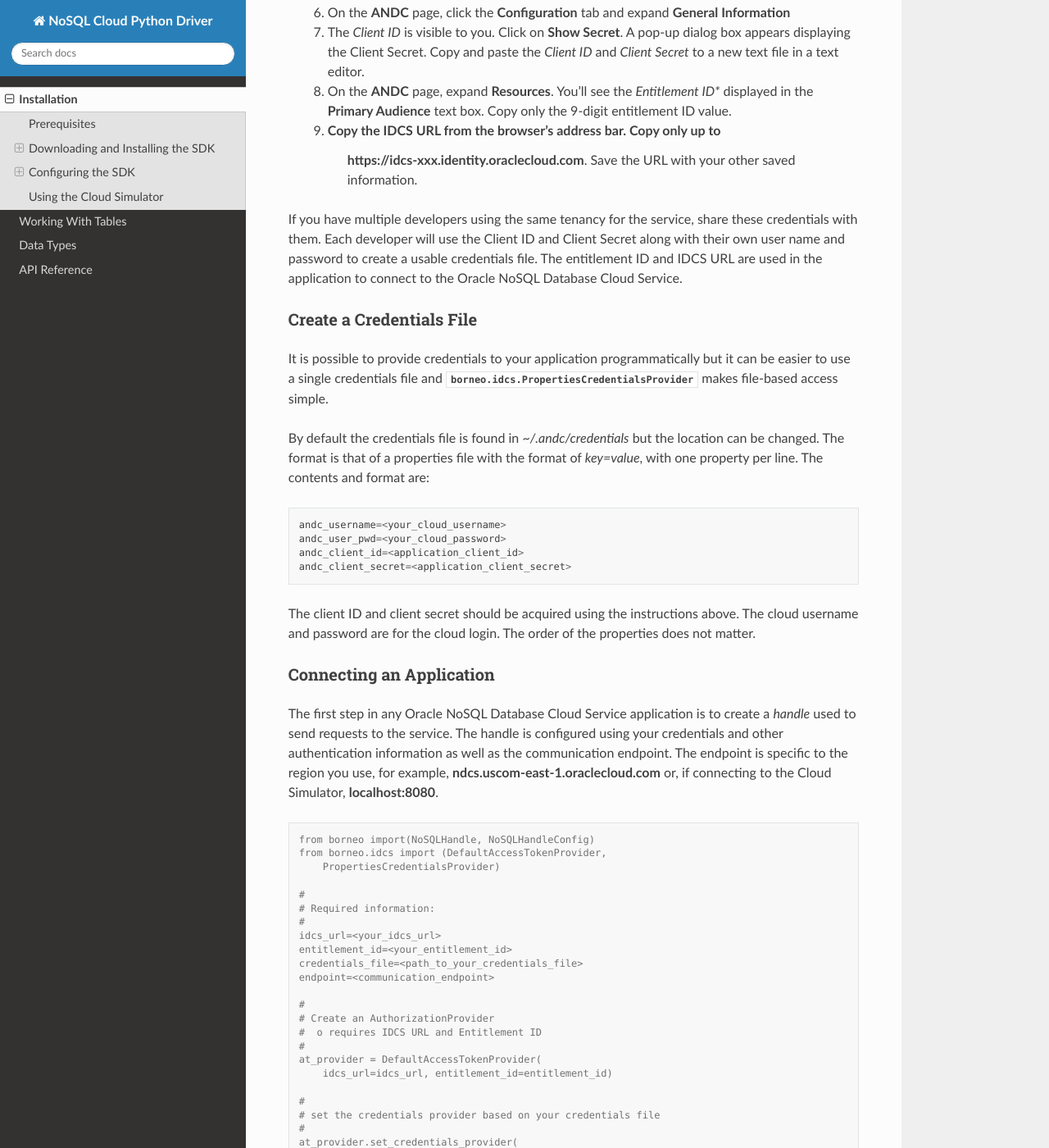
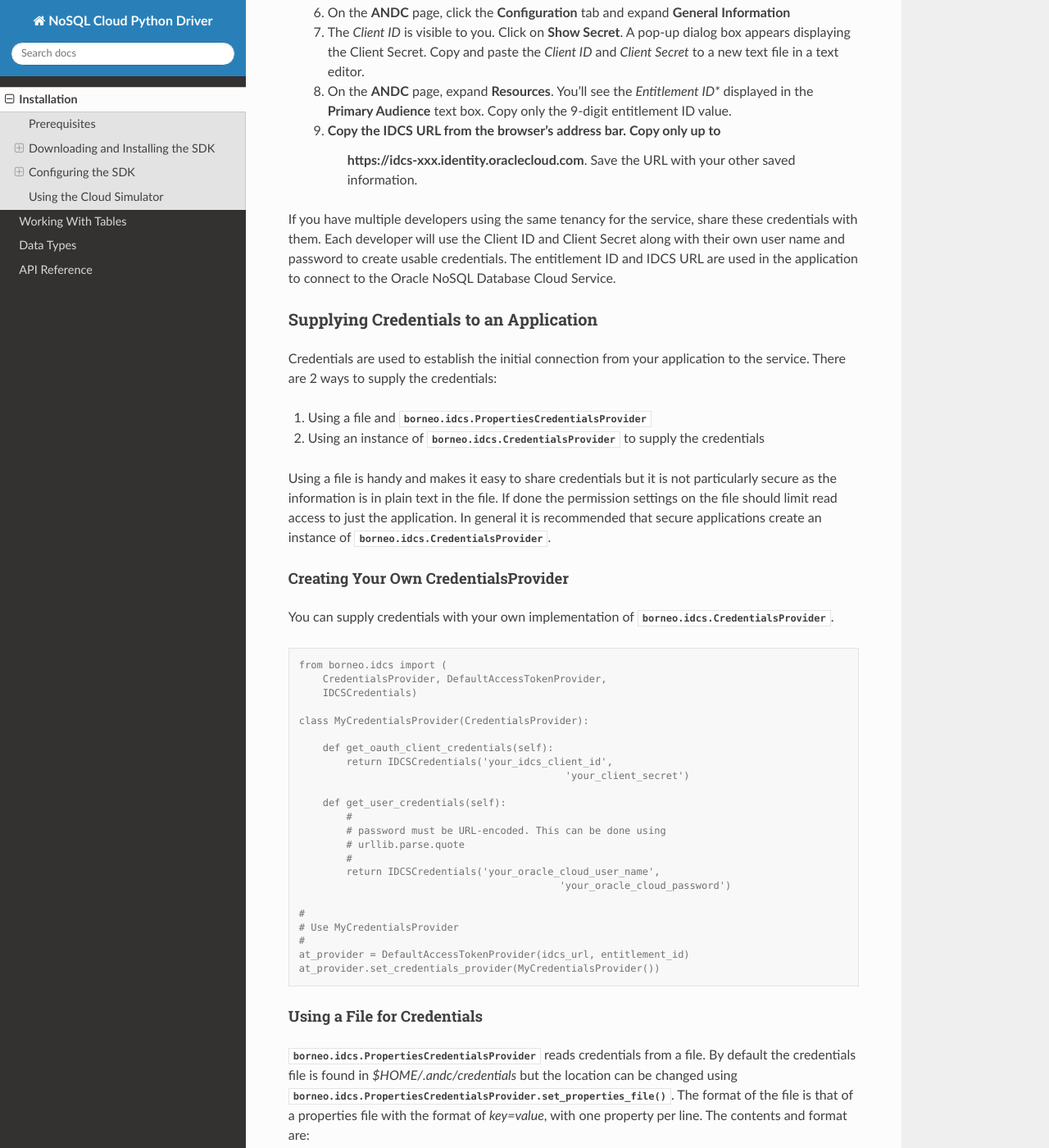
Before and after one commit to oracle/nosql-python-sdk, a Sphinx documentation site: the page built from docs/installation.rst, in a window 1280 px wide and 1400 px high, scrolled down 1849 px. Shown: the whole window at 82% size. Built offline with Sphinx 7.4.7 and the Read the Docs theme 2.0.0, drawn with Linux system fonts in a browser that asks for light colours; the version number is read from the project's files by our own code; some of the changed text lies outside the part shown.

Commit message:
Update documentation and examples to better describe CredentialsProvider usage as well as fixing the case where an application supplies its own CredentialsProvider

```diff
--- a/docs/installation.rst
+++ b/docs/installation.rst
@@ -103,21 +103,69 @@
 
 If you have multiple developers using the same tenancy for the service, share
 these credentials with them. Each developer will use the Client ID and Client
-Secret along with their own user name and password to create a usable
-credentials file. The entitlement ID and IDCS URL are used in the application to
+Secret along with their own user name and password to create usable
+credentials. The entitlement ID and IDCS URL are used in the application to
 connect to the Oracle NoSQL Database Cloud Service.
 
-=========================
-Create a Credentials File
-=========================
 
-It is possible to provide credentials to your application programmatically but
-it can be easier to use a single credentials file and
-:class:`borneo.idcs.PropertiesCredentialsProvider` makes file-based access
-simple.
+=======================================
+Supplying Credentials to an Application
+=======================================
 
-By default the credentials file is found in *~/.andc/credentials* but the
-location can be changed. The format is that of a properties file with the
+Credentials are used to establish the initial connection from your application
+to the service. There are 2 ways to supply the credentials:
+
+1. Using a file and :class:`borneo.idcs.PropertiesCredentialsProvider`
+2. Using an instance of :class:`borneo.idcs.CredentialsProvider` to supply
+   the credentials
+
+Using a file is handy and makes it easy to share credentials but it is not
+particularly secure as the information is in plain text in the file. If done the
+permission settings on the file should limit read access to just the
+application. In general it is recommended that secure applications create an
+instance of :class:`borneo.idcs.CredentialsProvider`.
+
+Creating Your Own CredentialsProvider
+-------------------------------------
+
+You can supply credentials with your own implementation of
+:class:`borneo.idcs.CredentialsProvider`.
+
+.. code-block:: pycon
+
+                from borneo.idcs import (
+                    CredentialsProvider, DefaultAccessTokenProvider,
+                    IDCSCredentials)
+
+                class MyCredentialsProvider(CredentialsProvider):
+
+                    def get_oauth_client_credentials(self):
+                        return IDCSCredentials('your_idcs_client_id',
+                                                             'your_client_secret')
+
+                    def get_user_credentials(self):
+                        #
+                        # password must be URL-encoded. This can be done using
+                        # urllib.parse.quote
+                        #
+                        return IDCSCredentials('your_oracle_cloud_user_name',
+                                                            'your_oracle_cloud_password')
+
+                #
+                # Use MyCredentialsProvider
+                #
+                at_provider = DefaultAccessTokenProvider(idcs_url, entitlement_id)
+                at_provider.set_credentials_provider(MyCredentialsProvider())
+
+
+Using a File for Credentials
+----------------------------
+
+:class:`borneo.idcs.PropertiesCredentialsProvider` reads credentials from a file.
+By default the credentials file is found in *$HOME/.andc/credentials* but the
+location can be changed using
+:func:`borneo.idcs.PropertiesCredentialsProvider.set_properties_file`.
+The format of the file is that of a properties file with the
 format of *key=value*, with one property per line.
 The contents and format are:
 ::
@@ -130,6 +178,18 @@
 The client ID and client secret should be acquired using the instructions above.
 The cloud username and password are for the cloud login. The order of the
 properties does not matter.
+
+.. code-block:: pycon
+
+                from borneo.idcs import (
+                    DefaultAccessTokenProvider, PropertiesCredentialsProvider)
+
+                #
+                # Use PropertiesCredentialsProvider
+                #
+                at_provider = DefaultAccessTokenProvider(idcs_url, entitlement_id)
+                at_provider.set_credentials_provider(
+                    PropertiesCredentialsProvider().set_credentials_file(<path-to-file>))
 
 =========================
 Connecting an Application
@@ -153,8 +213,10 @@
                 #
                 idcs_url=<your_idcs_url>
                 entitlement_id=<your_entitlement_id>
+                endpoint=<communication_endpoint>
+
+                # if using a credentials file
                 credentials_file=<path_to_your_credentials_file>
-                endpoint=<communication_endpoint>
 
                 #
                 # Create an AuthorizationProvider
@@ -164,10 +226,23 @@
                     idcs_url=idcs_url, entitlement_id=entitlement_id)
 
                 #
-                # set the credentials provider based on your credentials file
+                # set the credentials provider. 2 examples:
+                # 1. using a properties file
+                # 2. using a custom CredentialsProvider
+                #
+
+                #
+                # (1) set the credentials provider based on your credentials file
                 #
                 at_provider.set_credentials_provider(
                     PropertiesCredentialsProvider().set_properties_file(credentials_file)
+
+                # OR
+                #
+                # (2) use your own instance of CredentialsProvider (e.g.
+                # MyCredentialsProvider -- see above example)
+                #
+                # at_provider.set_credentials_provider(MyCredentialsProvider())
 
                 #
                 # create a configuration object
@@ -179,8 +254,10 @@
                 #
                 handle = NoSQLHandle(config)
 
-See examples and test code for specific details. Both of these use *parameters.py*
-files for configuration of required information. The examples have instructions
+See examples and test code for specific details. Both of these use
+*parameters.py* files for configuration of required information. The examples
+can use either style of CredentialsProvider -- using a file or using a custom
+class.
 
 -------------------------
 Using the Cloud Simulator
--- a/docs/tables.rst
+++ b/docs/tables.rst
@@ -21,6 +21,10 @@
 
 Configuration requires an :class:`borneo.AuthorizationProvider` to provide
 identity and authorization information to the handle.
+
+See the section *Supplying Credentials to an Application* in :ref:`install` for
+options related to using your own :class:`CredentialsProvider` class for better
+credential security.
 
 .. code-block:: pycon
 
```
Also changed, not shown: 5 other files.
